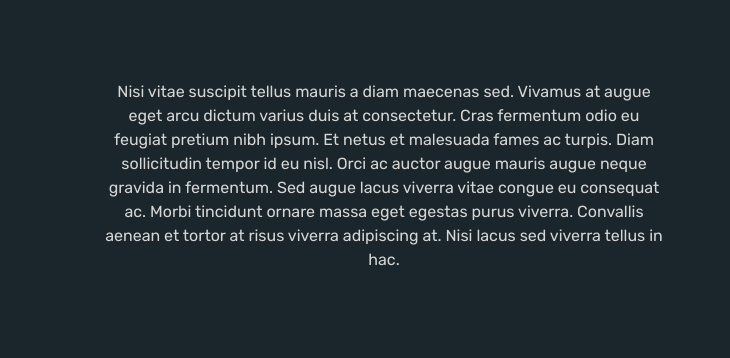
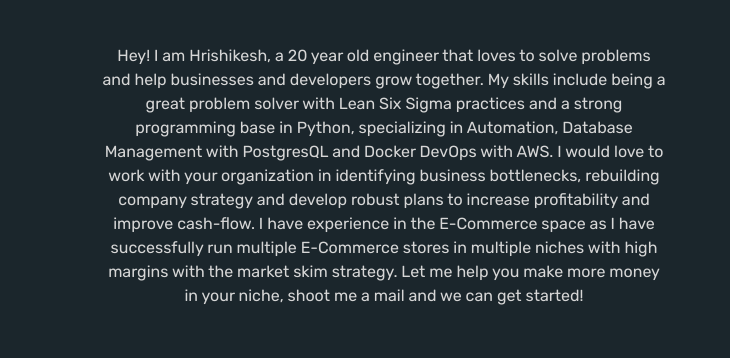
Before and after one commit to DeadUnderscoreMeme/deadmeme, a plain HTML site: page index.html in a window 1280 px wide. Shown: the part 576-934 px from the top of the page, 550-1280 px from the left. Drawn offline with nearby package versions, Linux system fonts and the light colour scheme.

Commit message:
Updated my description

```diff
--- a/index.html
+++ b/index.html
@@ -1,13 +1,15 @@
 <!DOCTYPE html>
 <html lang="en">
+
 <head>
     <meta charset="UTF-8">
     <meta name="viewport" content="width=device-width, initial-scale=1.0">
     <link href="https://fonts.googleapis.com/css2?family=Rubik&display=swap" rel="stylesheet">
     <link rel="stylesheet" href="https://cdn.jsdelivr.net/npm/bulma@0.9.0/css/bulma.min.css">
-    <link rel="stylesheet" href="css/all.css" >
+    <link rel="stylesheet" href="css/all.css">
     <title>Hrishikesh V</title>
 </head>
+
 <body>
     <section class="section strech-screen">
         <div class="container">
@@ -51,7 +53,10 @@
                 <div class="column is-half-desktop is-full-mobile has-text-centered">
                     <div class="content">
                         <p>
-                    Nisi vitae suscipit tellus mauris a diam maecenas sed. Vivamus at augue eget arcu dictum varius duis at consectetur. Cras fermentum odio eu feugiat pretium nibh ipsum. Et netus et malesuada fames ac turpis. Diam sollicitudin tempor id eu nisl. Orci ac auctor augue mauris augue neque gravida in fermentum. Sed augue lacus viverra vitae congue eu consequat ac. Morbi tincidunt ornare massa eget egestas purus viverra. Convallis aenean et tortor at risus viverra adipiscing at. Nisi lacus sed viverra tellus in hac.
+                            Hey! I am Hrishikesh, a 20 year old engineer that loves to solve problems and help businesses and developers grow together. My skills include being a great problem solver with Lean Six Sigma practices and a strong programming base in Python, specializing
+                            in Automation, Database Management with PostgresQL and Docker DevOps with AWS. I would love to work with your organization in identifying business bottlenecks, rebuilding company strategy and develop robust plans to increase
+                            profitability and improve cash-flow. I have experience in the E-Commerce space as I have successfully run multiple E-Commerce stores in multiple niches with high margins with the market skim strategy. Let me help you make more
+                            money in your niche, shoot me a mail and we can get started!
                         </p>
                     </div>
                 </div>
@@ -100,7 +105,7 @@
             <div class="columns is-vcentered">
 
                 <div class="column is-half-desktop is-full-mobile has-text-centered">
-                    <h3 class="is-size-4 has-text-light">Lets work together. Shoot me a <a href="mailto:hrishikesh290@gmail.com" >mail</a></h3>
+                    <h3 class="is-size-4 has-text-light">Lets work together. Shoot me a <a href="mailto:hrishikesh290@gmail.com">mail</a></h3>
                 </div>
                 <div class="column is-half-desktop is-full-mobile has-text-centered">
                     <img alt="placeholder" src="https://res.cloudinary.com/poorna/image/upload/c_crop,h_320,w_480/v1596961563/camille-couvez-H5PnIYI_1I0-unsplash.jpg" />
@@ -111,4 +116,5 @@
 
 
 </body>
+
 </html>
```
Lines whose indentation alone changed are shown as unchanged.
